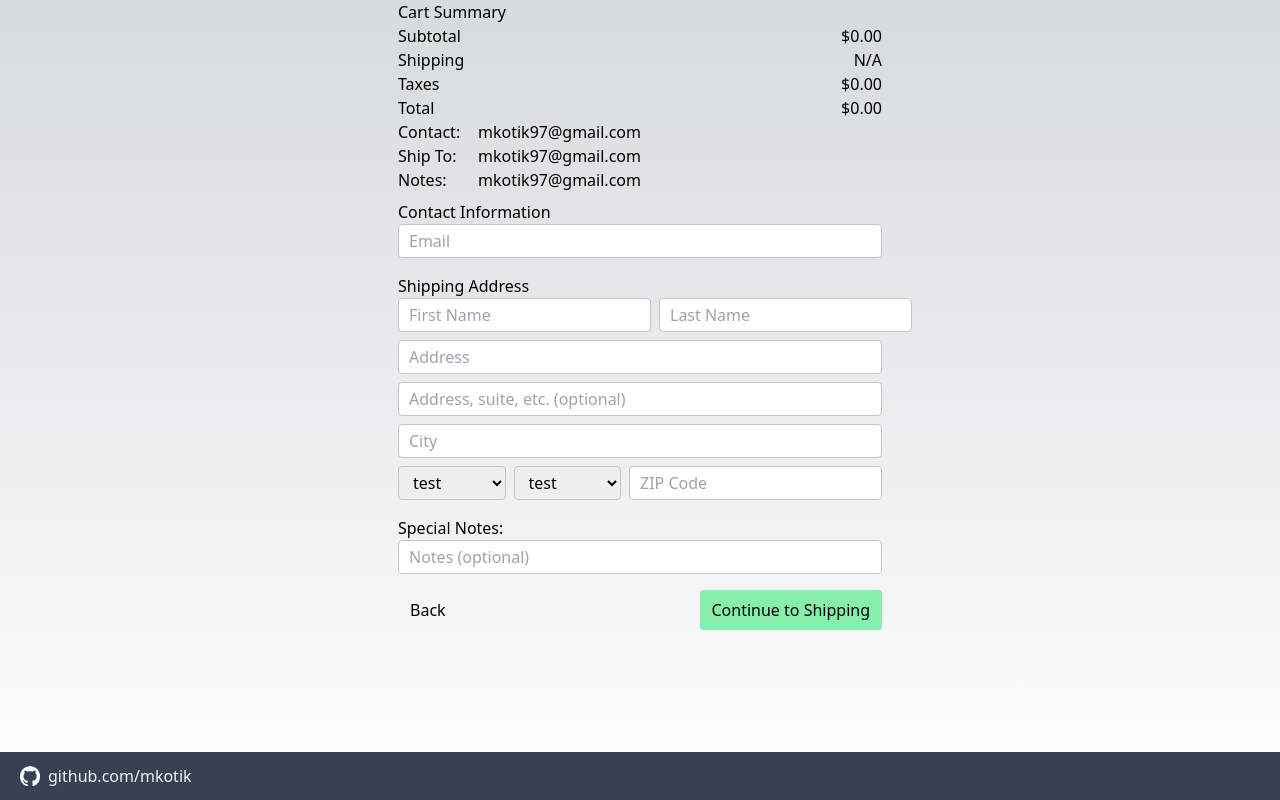
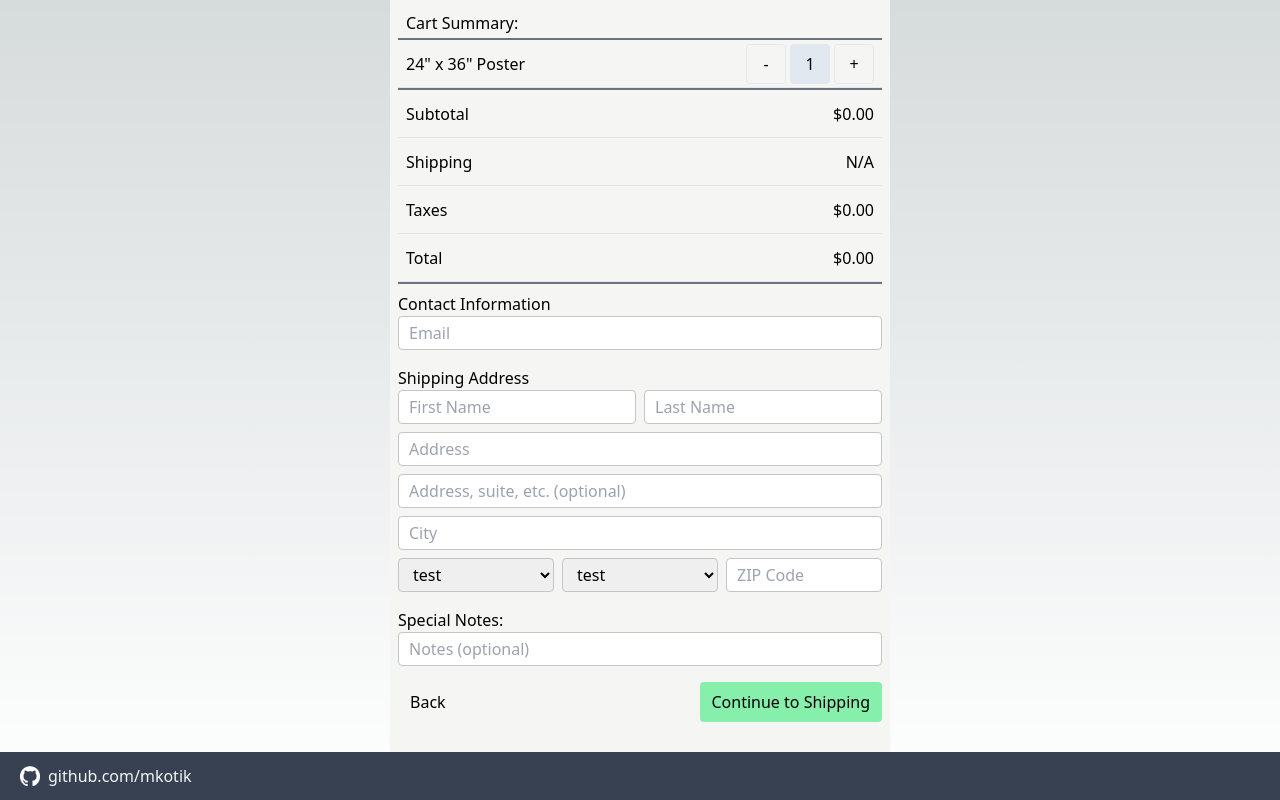
Before and after one commit to mkotik/poster, a Next.js app: page /checkout-information in a window 1280 px wide. Built offline with nearby package versions, Linux system fonts and the light colour scheme.

Commit message:
cleaned up checkout-information page

```diff
--- a/components/CartSummary.tsx
+++ b/components/CartSummary.tsx
@@ -1,37 +1,43 @@
-const CartSummary: React.FC<{ className?: string }> = ({ className }) => {
+import Counter from "./Counter";
+import React, { Dispatch, SetStateAction } from "react";
+
+interface CartSummaryProps {
+  className?: string;
+  count: number;
+  setCount: Dispatch<SetStateAction<number>>;
+}
+const CartSummary: React.FC<CartSummaryProps> = ({
+  className,
+  count,
+  setCount,
+}) => {
   return (
     <div className={className}>
-      <h2>Cart Summary</h2>
-      <div>
-        <div className="flex justify-between">
+      <h2 className="flex items-center h-8 px-2 mt-2 border-b-2 border-gray-500">
+        Cart Summary:
+      </h2>
+      <div className="border-b-2 border-gray-500 ">
+        <div className="flex items-center justify-between h-12 px-2 border-b border-gray-200 ">
+          <p>24" x 36" Poster</p>
+          <Counter count={count} setCount={setCount} />
+        </div>
+      </div>
+      <div className="border-b-2 border-gray-500 ">
+        <div className="flex items-center justify-between h-12 px-2 border-b border-gray-200 ">
           <p>Subtotal</p>
           <p>$0.00</p>
         </div>
-        <div className="flex justify-between">
+        <div className="flex items-center justify-between h-12 px-2 border-b border-gray-200">
           <p>Shipping</p>
           <p>N/A</p>
         </div>
-        <div className="flex justify-between">
+        <div className="flex items-center justify-between h-12 px-2 border-b border-gray-200">
           <p>Taxes</p>
           <p>$0.00</p>
         </div>
-        <div className="flex justify-between">
+        <div className="flex items-center justify-between h-12 px-2 border-b border-gray-200">
           <p>Total</p>
           <p>$0.00</p>
-        </div>
-      </div>
-      <div>
-        <div className="flex">
-          <p className="w-20">Contact: </p>
-          <p>mkotik97@gmail.com</p>
-        </div>
-        <div className="flex">
-          <p className="w-20">Ship To: </p>
-          <p>mkotik97@gmail.com</p>
-        </div>
-        <div className="flex">
-          <p className="w-20">Notes: </p>
-          <p>mkotik97@gmail.com</p>
         </div>
       </div>
     </div>
--- a/components/CheckoutForm.tsx
+++ b/components/CheckoutForm.tsx
@@ -18,15 +18,15 @@ const CheckoutForm: React.FC<{ className?: string }> = ({ className }) => {
       </label>
       <label className="flex flex-col mb-4">
         Shipping Address
-        <div className="mb-2 flex justify-between">
-          <input placeholder="First Name" className="mr-1 flex-1" />
-          <input placeholder="Last Name" className="ml-1 flex-1" />
+        <div className="flex justify-between mb-2">
+          <input placeholder="First Name" className="flex-1 mr-1" />
+          <input placeholder="Last Name" className="flex-1 ml-1" />
         </div>
         <input placeholder="Address" className="mb-2" />
         <input placeholder="Address, suite, etc. (optional)" className="mb-2" />
         <input placeholder="City" className="mb-2 border" />
         <div className="flex">
-          <select className="mr-1 flex-1">
+          <select className="flex-1 mr-1">
             <option key={1} value={1}>
               test
             </option>
@@ -34,7 +34,7 @@ const CheckoutForm: React.FC<{ className?: string }> = ({ className }) => {
               test
             </option>
           </select>
-          <select className="mx-1 flex-1">
+          <select className="flex-1 mx-1">
             <option key={1} value={1}>
               test
             </option>
@@ -42,8 +42,9 @@ const CheckoutForm: React.FC<{ className?: string }> = ({ className }) => {
               test
             </option>
           </select>
-          <input placeholder="ZIP Code" className="ml-1 flex-1" />
+          <input placeholder="ZIP Code" className="flex-1 ml-1" />
         </div>
+        {/* <input placeholder="Phone Number (optional)" className="mt-2 mb-2" /> */}
       </label>
       <label className="flex flex-col mb-4">
         Special Notes:
@@ -52,11 +53,11 @@ const CheckoutForm: React.FC<{ className?: string }> = ({ className }) => {
       <div className="flex justify-between">
         <button
           onClick={handleBack}
-          className="hover:bg-slate-300 transition px-3 py-2 rounded"
+          className="px-3 py-2 transition rounded hover:bg-slate-300"
         >
           Back
         </button>
-        <button className="bg-green-300 px-3 py-2 rounded" type="submit">
+        <button className="px-3 py-2 bg-green-300 rounded" type="submit">
           Continue to Shipping
         </button>
       </div>
--- a/components/MainContent.tsx
+++ b/components/MainContent.tsx
@@ -8,7 +8,10 @@ const MainContent: React.FC = () => {
   const router = useRouter();
 
   const handleNext = () => {
-    router.push("/checkout-information");
+    router.push({
+      pathname: "/checkout-information",
+      query: { count },
+    });
   };
   return (
     <div className="flex items-center justify-center py-20">
--- a/pages/_document.tsx
+++ b/pages/_document.tsx
@@ -1,4 +1,4 @@
-import { Html, Head, Main, NextScript } from 'next/document'
+import { Html, Head, Main, NextScript } from "next/document";
 
 export default function Document() {
   return (
@@ -9,5 +9,5 @@ export default function Document() {
         <NextScript />
       </body>
     </Html>
-  )
+  );
 }
--- a/pages/checkout-information.tsx
+++ b/pages/checkout-information.tsx
@@ -1,4 +1,5 @@
 import { useRouter } from "next/router";
+import { useState } from "react";
 import Footer from "../components/Footer";
 import CheckoutForm from "../components/CheckoutForm";
 import CartSummary from "../components/CartSummary";
@@ -6,10 +7,8 @@ import Head from "next/head";
 
 const Order: React.FC = () => {
   const router = useRouter();
+  const [count, setCount] = useState<number>(Number(router.query.count) || 1);
 
-  const handleBack = () => {
-    router.push("/");
-  };
   return (
     <>
       <Head>
@@ -21,9 +20,11 @@ const Order: React.FC = () => {
         <meta name="viewport" content="width=device-width, initial-scale=1" />
         <link rel="icon" href="/favicon.ico" />
       </Head>
-      <main className="flex flex-col m-auto  w-full sm:w-[500px] px-2">
-        <CartSummary className="mb-2" />
-        <CheckoutForm />
+      <main className="flex flex-col m-auto  w-full sm:w-[500px] px-2  bg-stone-100">
+        <div className="pb-14">
+          <CartSummary className="mb-2" count={count} setCount={setCount} />
+          <CheckoutForm />
+        </div>
         <Footer />
       </main>
     </>
--- a/pages/index.tsx
+++ b/pages/index.tsx
@@ -26,7 +26,3 @@ export default function Home() {
     </>
   );
 }
-
-// pink #f8bed4
-
-//gree #62bfa6
--- a/styles/globals.css
+++ b/styles/globals.css
@@ -82,4 +82,5 @@ select {
   line-height: 2;
   border-radius: 4px;
   padding: 0px 10px;
+  min-width: 0px;
 }
```
